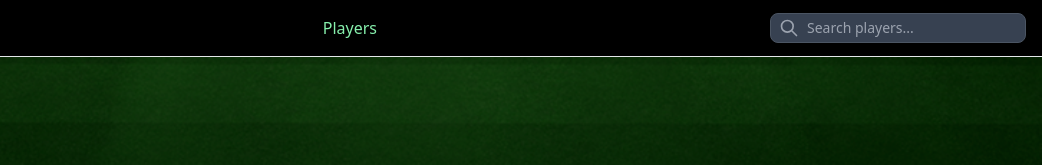
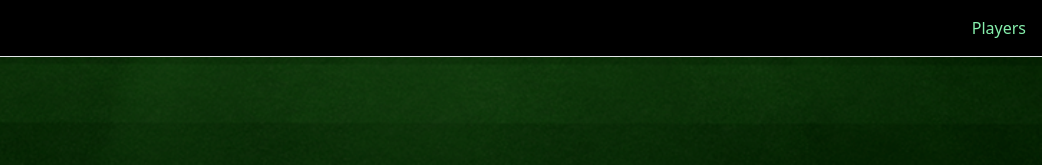
Before and after one commit to Achraf622-cpu/FUT, a website: page index.html in a window 1280 px wide. Shown: the top 165 px of the page, 238-1280 px from the left. Drawn offline with nearby package versions, Linux system fonts and the light colour scheme.

Commit message:
removed the search bar

```diff
--- a/index.html
+++ b/index.html
@@ -71,18 +71,6 @@
       <nav class="flex space-x-6">
         <a href="players.html" class="text-green-300 hover:text-white transition">Players</a>
       </nav>
-      <div class="relative w-64">
-        <div class="flex items-center bg-gray-700 border border-gray-600 rounded-lg shadow-md">
-          <svg class="w-5 h-5 text-gray-400 ml-2" xmlns="http://www.w3.org/2000/svg" fill="none" viewBox="0 0 24 24" stroke="currentColor">
-            <path stroke-linecap="round" stroke-linejoin="round" stroke-width="2" d="M21 21l-6-6m2-5a7 7 0 11-14 0 7 7 0 0114 0z" />
-          </svg>
-          <input
-            type="text"
-            placeholder="Search players..."
-            class="flex-1 px-2 py-1 bg-transparent text-gray-300 placeholder-gray-400 focus:outline-none text-sm"
-          />
-        </div>
-      </div>
     </div>
     <hr>
   </header>
```
